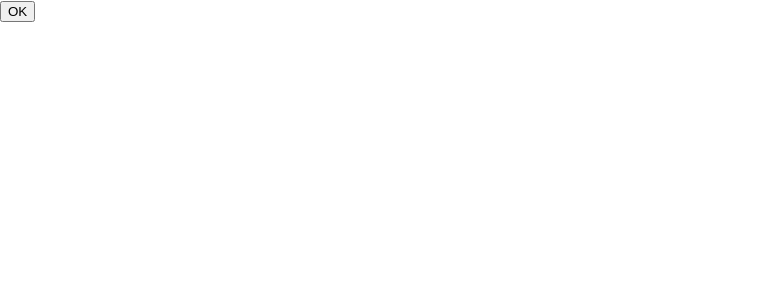
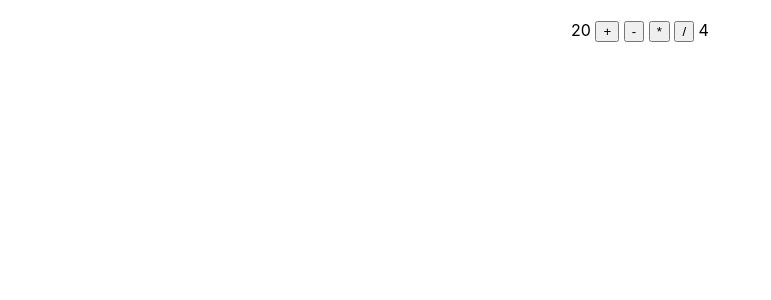
Before and after one commit to Lnwnot/app1, a React (Create React App) app: page / in a window 1280 px wide. Shown: the top 300 px of the page, without its empty margins (0-771 px from the left). Built offline with nearby package versions, Linux system fonts and the light colour scheme.

Commit message:
calculator

```diff
--- a/src/App.js
+++ b/src/App.js
@@ -1,7 +1,7 @@
 import React from 'react'
-import Button from './class-components'
+import {Calculator} from './calculator'
 
 function App(){
-  return <Button/>
+  return <Calculator/>
 }
 export default App;
--- /dev/null
+++ b/src/calculator.js
@@ -0,0 +1,24 @@
+import { render } from "@testing-library/react";
+import React from "react";
+export class Calculator extends React.Component{
+    n1 = 20
+    n2 = 4
+
+    calculate = (op) => {
+        let c = `${this.n1}${op}${this.n2}`
+        let r = eval(c)
+        alert(`${c}=${r}`)
+    }
+    render() {
+        return(
+            <div style={{textAlign:'center',marginTop:20}}>
+                <span>{this.n1}</span>&nbsp;
+                <button onClick={()=>this.calculate('+')}>+</button>&nbsp;
+                <button onClick={()=>this.calculate('-')}>-</button>&nbsp;
+                <button onClick={this.calculate.bind(this,'*')}>*</button>&nbsp;
+                <button onClick={this.calculate.bind(this,'/')}>/</button>&nbsp;
+                <span>{this.n2}</span>
+            </div>
+        )
+    }
+}
```
